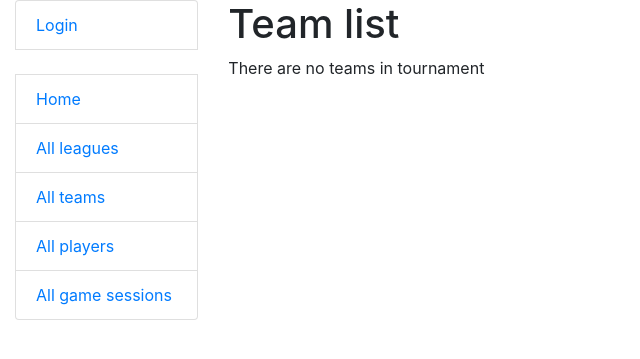
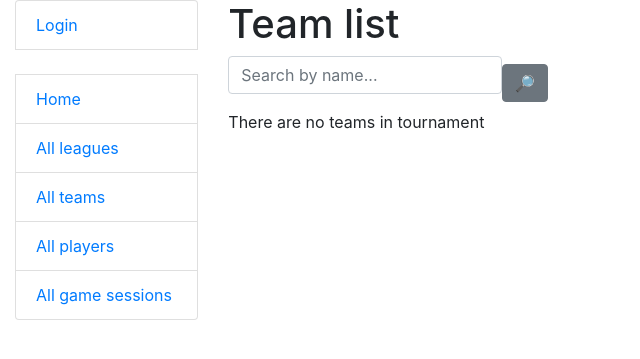
Before and after one commit to pashawarganov/football-simulator-tournament, a Django app: page /teams/ in a window 1280 px wide. Shown: the top 359 px of the page, without its empty margins (0-640 px from the left). Run offline with Django 5.2, Linux system fonts and the light colour scheme; data that the repository does not hold is empty; some libraries are stand-ins or nearby versions.

Commit message:
add search forms for each list view

```diff
--- a/templates/includes/pagination.html
+++ b/templates/includes/pagination.html
@@ -1,8 +1,9 @@
+{% load query_transform %}
 {% if is_paginated %}
   <ul class="pagination">
     {% if page_obj.has_previous %}
       <li class="page-item">
-        <a href="?page= {{ page_obj.previous_page_number }}" class="page-link">prev</a>
+        <a href="?{% query_transform request page=page_obj.previous_page_number %}" class="page-link">prev</a>
       </li>
     {% endif %}
     <li class="page-item active">
@@ -10,7 +11,7 @@
     </li>
     {% if page_obj.has_next %}
       <li class="page-item">
-        <a href="?page= {{ page_obj.next_page_number }}" class="page-link">next</a>
+        <a href="?{% query_transform request page=page_obj.next_page_number %}" class="page-link">next</a>
       </li>
     {% endif %}
   </ul>
--- /dev/null
+++ b/templates/includes/search_form.html
@@ -0,0 +1,5 @@
+{% load crispy_forms_filters %}
+<form method="get" action="" class="form-inline">
+  {{ search_form|crispy }}
+  <input type="submit" class="btn btn-secondary" value="🔎">
+</form>
--- a/templates/tournament/game_session_list.html
+++ b/templates/tournament/game_session_list.html
@@ -4,6 +4,8 @@
   <h1>
     Game session list
   </h1>
+
+  {% include "includes/search_form.html" %}
 
   {% if game_session_list %}
     <ul>
--- a/templates/tournament/league_list.html
+++ b/templates/tournament/league_list.html
@@ -4,6 +4,8 @@
   <h1>
     League list
   </h1>
+
+  {% include "includes/search_form.html" %}
 
   {% if league_list %}
     <table class="table">
--- a/templates/tournament/player_list.html
+++ b/templates/tournament/player_list.html
@@ -4,6 +4,8 @@
   <h1>
     Team list
   </h1>
+
+  {% include "includes/search_form.html" %}
 
   {% if player_list %}
     <table class="table">
--- a/templates/tournament/team_list.html
+++ b/templates/tournament/team_list.html
@@ -4,6 +4,8 @@
   <h1>
     Team list
   </h1>
+
+  {% include "includes/search_form.html" %}
 
   {% if team_list %}
     <ul>
--- /dev/null
+++ b/tournament/forms.py
@@ -0,0 +1,56 @@
+from django import forms
+
+from tournament.models import Team, League, Player, GameSession
+
+
+class LeagueSearchForm(forms.Form):
+    name = forms.CharField(
+        max_length=255,
+        required=False,
+        label="",
+        widget=forms.TextInput(
+            attrs={
+                "placeholder": "Search by name..."
+            }
+        ),
+    )
+
+
+class TeamSearchForm(forms.Form):
+    name = forms.CharField(
+        max_length=255,
+        required=False,
+        label="",
+        widget=forms.TextInput(
+            attrs={
+                "placeholder": "Search by name..."
+            }
+        ),
+    )
+
+
+class PlayerSearchForm(forms.Form):
+    username = forms.CharField(
+        max_length=255,
+        required=False,
+        label="",
+        widget=forms.TextInput(
+            attrs={
+                "placeholder": "Search by username..."
+            }
+        ),
+    )
+
+
+class GameSessionSearchForm(forms.Form):
+    date = forms.DateField(
+        required=False,
+        label="",
+        widget=forms.DateInput(
+            attrs={
+                "placeholder": "Search by date...",
+                "type": "date",
+            }
+        ),
+        input_formats=["%Y-%m-%d"]
+    )
--- /dev/null
+++ b/tournament/templatetags/query_transform.py
@@ -0,0 +1,15 @@
+from django import template
+
+register = template.Library()
+
+
+@register.simple_tag
+def query_transform(request, **kwargs):
+    updated = request.GET.copy()
+    for key, value in kwargs.items():
+        if value:
+            updated[key] = value
+        else:
+            updated.pop(key, 0)
+
+    return updated.urlencode()
--- a/tournament/views.py
+++ b/tournament/views.py
@@ -1,6 +1,12 @@
 from django.shortcuts import render
 from django.views.generic import ListView, DetailView
 
+from tournament.forms import (
+    LeagueSearchForm,
+    TeamSearchForm,
+    GameSessionSearchForm,
+    PlayerSearchForm
+)
 from tournament.models import Player, Team, GameSession, League
 
 
@@ -31,12 +37,45 @@ class LeagueListView(ListView):
     context_object_name = "league_list"
     paginate_by = 5
 
+    def get_context_data(self, *, object_list=None, **kwargs):
+        context = super().get_context_data(**kwargs)
+        name = self.request.session.get("name", "")
+        context["search_form"] = LeagueSearchForm(
+            initial={"name": name}
+        )
+        return context
+
+    def get_queryset(self):
+        form = LeagueSearchForm(self.request.GET)
+        self.queryset = League.objects.all()
+        if form.is_valid():
+            return self.queryset.filter(
+                name__icontains=form.cleaned_data["name"]
+            )
+        return self.queryset
+
 
 class TeamListView(ListView):
     model = Team
     context_object_name = "team_list"
     paginate_by = 5
     queryset = Team.objects.select_related("league")
+
+    def get_context_data(self, *, object_list=None, **kwargs):
+        context = super().get_context_data(**kwargs)
+        name = self.request.session.get("name", "")
+        context["search_form"] = TeamSearchForm(
+            initial={"name": name}
+        )
+        return context
+
+    def get_queryset(self):
+        form = TeamSearchForm(self.request.GET)
+        if form.is_valid():
+            return self.queryset.filter(
+                name__icontains=form.cleaned_data["name"]
+            )
+        return self.queryset
 
 
 class TeamDetailView(DetailView):
@@ -50,6 +89,24 @@ class GameSessionListView(ListView):
     paginate_by = 5
     queryset = GameSession.objects.select_related("team", "player")
 
+    def get_context_data(self, *, object_list=None, **kwargs):
+        context = super().get_context_data(**kwargs)
+        date = self.request.session.get("date", "")
+        context["search_form"] = GameSessionSearchForm(
+            initial={"date": date}
+        )
+        return context
+
+    def get_queryset(self):
+        form = GameSessionSearchForm(self.request.GET)
+        if form.is_valid():
+            date = form.cleaned_data["date"]
+            if date:
+                return self.queryset.filter(
+                    date=date
+                )
+        return self.queryset
+
 class GameSessionDetailView(DetailView):
     model = GameSession
     template_name = "tournament/game_session_detail.html"
@@ -61,6 +118,23 @@ class PlayerListView(ListView):
     context_object_name = "player_list"
     paginate_by = 5
 
+    def get_context_data(self, *, object_list=None, **kwargs):
+        context = super().get_context_data(**kwargs)
+        username = self.request.session.get("username", "")
+        context["search_form"] = PlayerSearchForm(
+            initial={"username": username}
+        )
+        return context
+
+    def get_queryset(self):
+        form = PlayerSearchForm(self.request.GET)
+        self.queryset = Player.objects.all()
+        if form.is_valid():
+            return self.queryset.filter(
+                username__icontains=form.cleaned_data["username"]
+            )
+        return self.queryset
+
 
 class PlayerDetailView(DetailView):
     model = Player
```
